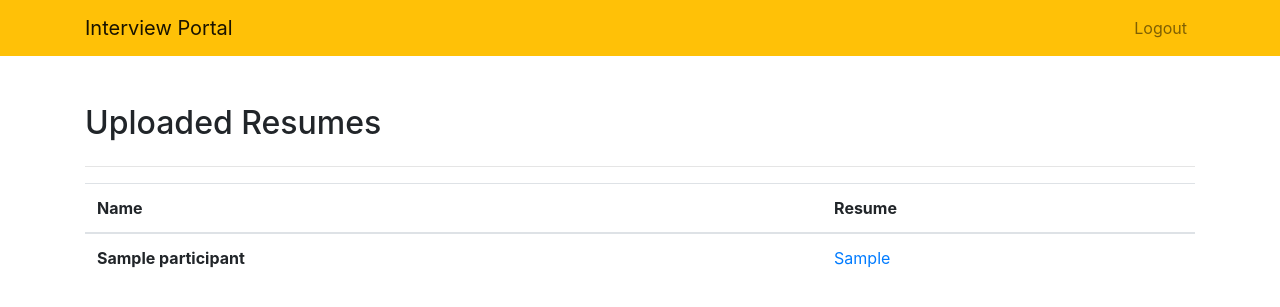
After one commit to jaskaranbhatia/Interview-Creation-Portal, a Django app: page /list_resume in a window 1280 px wide. The commit adds this page. Shown: the top 307 px of the page. Run offline with Django 3.2, Linux system fonts and the light colour scheme; a user stored in the database is signed in; tables that the repository leaves empty hold one stand-in row (values such as "Sample post"); some libraries are stand-ins or nearby versions.

Commit message:
Download Resume Added

```diff
--- a/InterviewPortal/InterviewPortal/urls.py
+++ b/InterviewPortal/InterviewPortal/urls.py
@@ -32,5 +32,6 @@ urlpatterns = [
     path('edit_interview/<int:interview_id>', views.edit_interview, name='edit_interview'),
     path('upload_resume/<str:pname>', views.upload_resume, name ='upload_resume'),
     path('interview_detail/<int:i_id>', views.interview_detail, name = 'interview_detail'),
-    path('delete_participant/<int:p_id>', views.delete_participant, name = 'delete_participant')
+    path('delete_participant/<int:p_id>', views.delete_participant, name = 'delete_participant'),
+    path('list_resume', views.list_resume, name = 'list_resume')
 ] + static(settings.MEDIA_URL, document_root=settings.MEDIA_ROOT)
--- a/InterviewPortal/Interviews/forms.py
+++ b/InterviewPortal/Interviews/forms.py
@@ -22,3 +22,6 @@ class ParticipantForm(ModelForm):
     class Meta:
         model = Participant
         fields = ['name', 'phone_number', 'college', 'gender', 'position_applied']
+        widgets = {
+            'phone_number' : forms.NumberInput()
+        }
--- a/InterviewPortal/Interviews/templates/interviews/createInterview.html
+++ b/InterviewPortal/Interviews/templates/interviews/createInterview.html
@@ -1,7 +1,7 @@
 {% extends "interviews/base.html" %}
 {% block content %}
 {% load crispy_forms_tags %}
-<div class="row mt-3">
+<div class="row mt-5">
     <div class="col-md-5">
         <h2>New Interview</h2>
     </div>
@@ -32,6 +32,7 @@
             {% endfor %}
             </select><br>
             <button type="submit" class="btn btn-primary">Save</button>
+            <br><br>
         </form>
     </div>
 </div>
--- /dev/null
+++ b/InterviewPortal/Interviews/templates/interviews/list_resume.html
@@ -0,0 +1,31 @@
+{% extends "interviews/base.html" %}
+{% block content %}
+<div class="row mt-5">
+    <div class="col-md-5">
+        <h2>Uploaded Resumes</h2>
+    </div>
+</div>
+<hr>
+{% if participants %}
+<table class="table">
+    <thead>
+    <tr>
+        <th scope="col">Name</th>
+        <th scope="col">Resume</th>
+    </tr>
+    </thead>
+    <tbody>
+ {% for participant in participants %}
+        {% if participant.resume %}
+        <tr>
+            <th scope="row">{{participant.name}}</th>
+            <td><a href="{{participant.resume.url}}" download>{{participant.resume}}</a></td>
+        </tr>
+        {% endif %}
+{% endfor %}
+    </tbody>
+</table>
+{% else %}
+<h6>No Participants Found</h6>
+{% endif %}
+{% endblock %}
--- a/InterviewPortal/Interviews/templates/interviews/listings.html
+++ b/InterviewPortal/Interviews/templates/interviews/listings.html
@@ -13,7 +13,7 @@
         <h2>List of Interviews</h2>
     </div>
 </div>
-{% if interviews%}
+{% if interviews %}
 <table class="table">
     <thead>
     <tr>
@@ -32,8 +32,8 @@
             <td>{{interview.date}}</td>
             <td>{{interview.start_time}}</td>
             <td>{{interview.end_time}}</td>
-            <td><a href = "{% url 'edit_interview' interview.id %}"><button type="button" class="btn btn-success">Edit Details</button></a></td>
-            <td><a href = "{% url 'delete_interview' interview.id %}"><button type="button" class="btn btn-danger">Delete</button></a></td>
+            <td><a href = "{% url 'edit_interview' interview.id %}"><button type="button" class="btn btn-success btn-sm">Edit Details</button></a></td>
+            <td><a href = "{% url 'delete_interview' interview.id %}"><button type="button" class="btn btn-danger btn-sm">Delete</button></a></td>
         </tr>
 {% endfor %}
     </tbody>
--- a/InterviewPortal/Interviews/views.py
+++ b/InterviewPortal/Interviews/views.py
@@ -252,3 +252,8 @@ def delete_participant(request, p_id):
     instance.delete()
     participants = Participant.objects.all()
     return render(request , 'interviews/listings_par.html', { 'participants': participants } )
+
+@login_required
+def list_resume(request):
+    participants = Participant.objects.all()
+    return render(request , 'interviews/list_resume.html', { 'participants': participants } )
```
Also changed, not shown: InterviewPortal/Interviews/templates/interviews/listings_par.html (+7 -0 lines), InterviewPortal/db.sqlite3.
